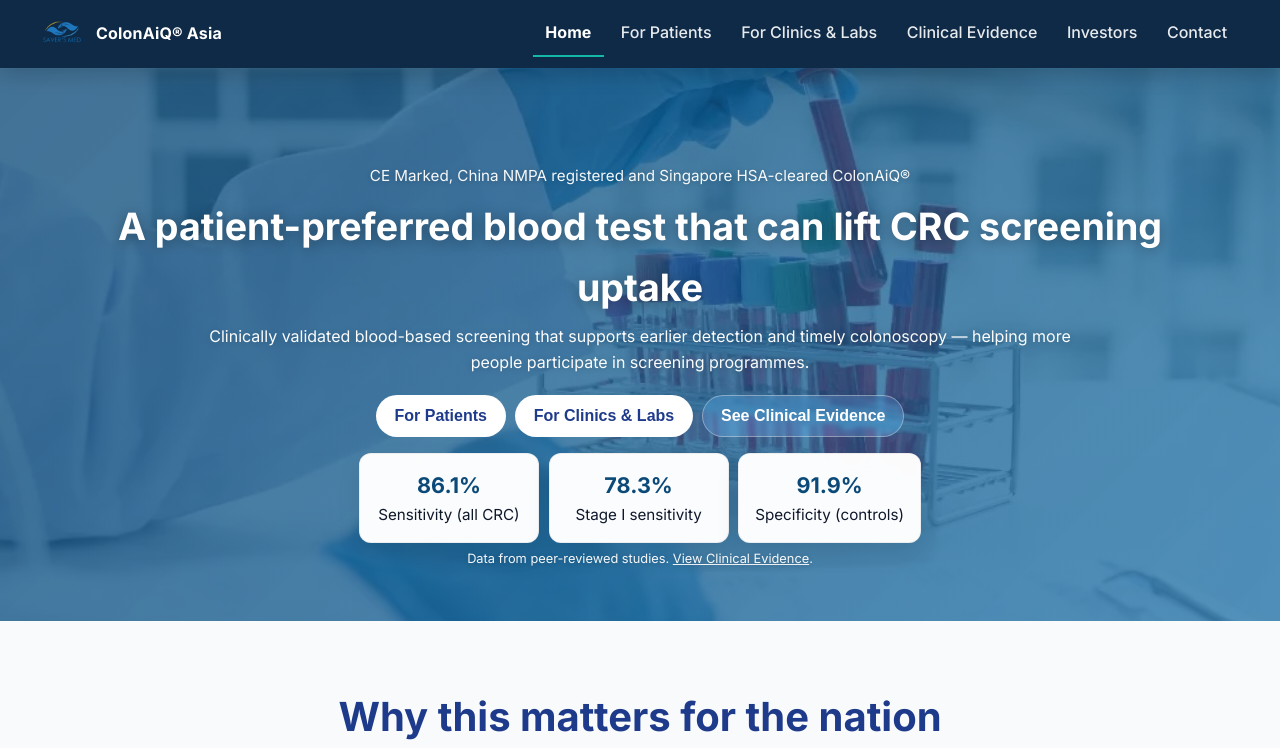
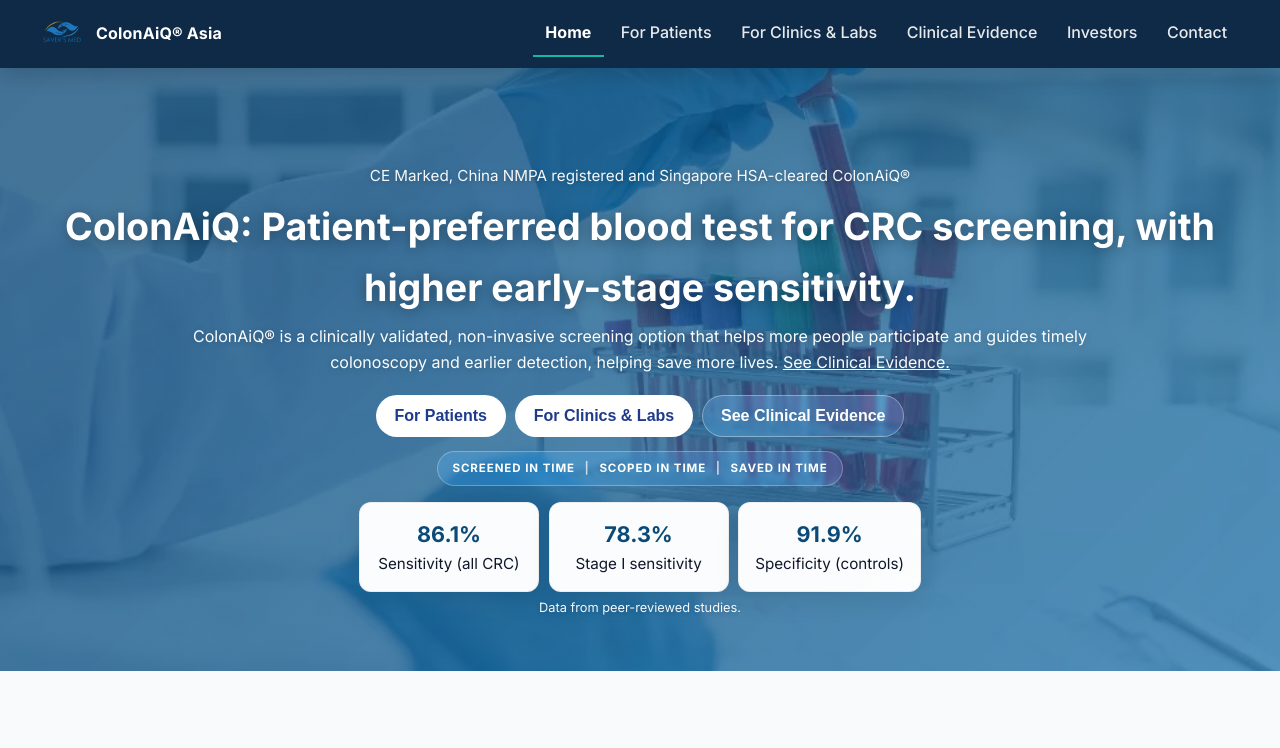
Before and after one commit to mohan0265/colonaiq-asia, a React (Vite) app: page / in a window 1280 px wide. Shown: the top 748 px of the page. Built offline with nearby package versions, Linux system fonts and the light colour scheme.

Commit message:
Update Colonaive site

```diff
--- a/src/pages/index.tsx
+++ b/src/pages/index.tsx
@@ -100,6 +100,14 @@
             font-size: .8rem; opacity: .95; margin-top: .4rem;
             text-shadow: 0 1px 6px rgba(0,0,0,.25);
           }
+          .hero-home .sub-banner {
+            display:inline-flex; align-items:center; gap:.6rem;
+            margin-top: .9rem; padding: .45rem .9rem; border-radius: 999px;
+            background: rgba(255,255,255,.10); border: 1px solid rgba(255,255,255,.28);
+            font-size: .72rem; font-weight: 700; letter-spacing: .08em; text-transform: uppercase;
+            backdrop-filter: saturate(140%) blur(2px);
+          }
+          .hero-home .sub-banner .sep { opacity: .7 }
           @media (max-width:640px){
             .hero-home{ padding:4.5rem 0 2.5rem }
             .hero-home .headline{ font-size:1.9rem }
@@ -112,14 +120,25 @@
             CE Marked, China NMPA registered and Singapore HSA-cleared ColonAiQ®
           </div>
 
+          {/* Updated headline */}
           <h1 className="headline">
-            A patient-preferred blood test that can lift CRC screening uptake
+            ColonAiQ: Patient-preferred blood test for CRC screening, with higher early-stage sensitivity.
           </h1>
 
+          {/* Updated subhead with in-line "See Clinical Evidence" link */}
           <p className="sub">
-            Clinically validated blood-based screening that supports earlier
-            detection and timely colonoscopy — helping more people participate in
-            screening programmes.
+            ColonAiQ® is a clinically validated, non-invasive screening option that helps more people participate
+            and guides timely colonoscopy and earlier detection, helping save more lives.&nbsp;
+            <a
+              href="#"
+              onClick={(e) => {
+                e.preventDefault()
+                onNavigate('clinical-evidence')
+              }}
+              style={{ color: '#fff', textDecoration: 'underline' }}
+            >
+              See Clinical Evidence.
+            </a>
           </p>
 
           <div className="cta">
@@ -140,6 +159,15 @@
             </button>
           </div>
 
+          {/* New Sub Banner */}
+          <div className="sub-banner" role="text">
+            <span>SCREENED IN TIME</span>
+            <span className="sep">|</span>
+            <span>SCOPED IN TIME</span>
+            <span className="sep">|</span>
+            <span>SAVED IN TIME</span>
+          </div>
+
           {/* High-contrast stats */}
           <div className="stats">
             <HeroStat value="86.1%" label="Sensitivity (all CRC)" />
@@ -148,18 +176,7 @@
           </div>
 
           <div className="footnote">
-            Data from peer-reviewed studies.{` `}
-            <a
-              href="#"
-              onClick={(e) => {
-                e.preventDefault()
-                onNavigate('clinical-evidence')
-              }}
-              style={{ color: '#fff', textDecoration: 'underline' }}
-            >
-              View Clinical Evidence
-            </a>
-            .
+            Data from peer-reviewed studies.
           </div>
         </div>
       </section>
@@ -175,7 +192,7 @@
               barriers compared with stool-based tests.
             </Tile>
             <Tile title="Improve participation">
-              Patient-friendly option can increase screening uptake — the first step
+              Patient-friendly option can increase screening uptake, the first step
               to catching disease earlier.
             </Tile>
             <Tile title="Enable earlier diagnosis &amp; prevention">
@@ -211,7 +228,7 @@
         <div className="container">
           <h2 className="section-title">How ColonAiQ® complements current options</h2>
 
-        {/* Visual */}
+          {/* Visual */}
           <div style={{ display: 'flex', justifyContent: 'center', marginBottom: '1rem' }}>
             <img
               src="/images/home/compare-blood-tube.webp"
```
